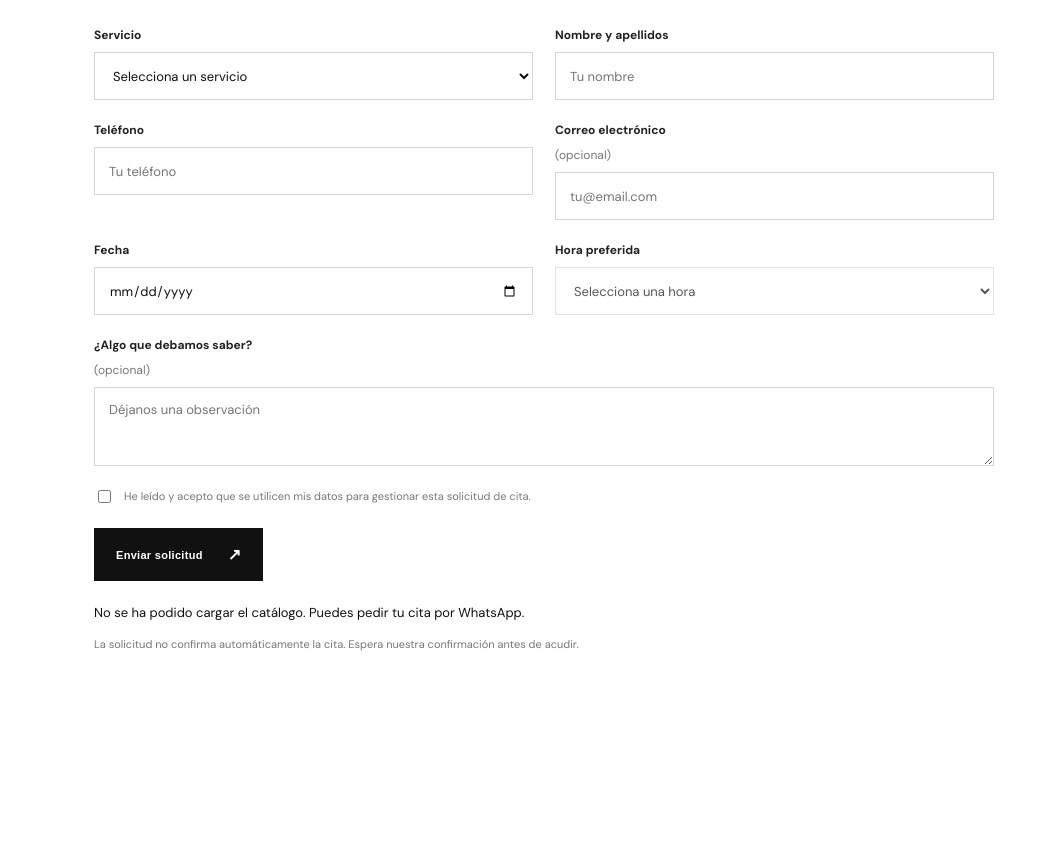
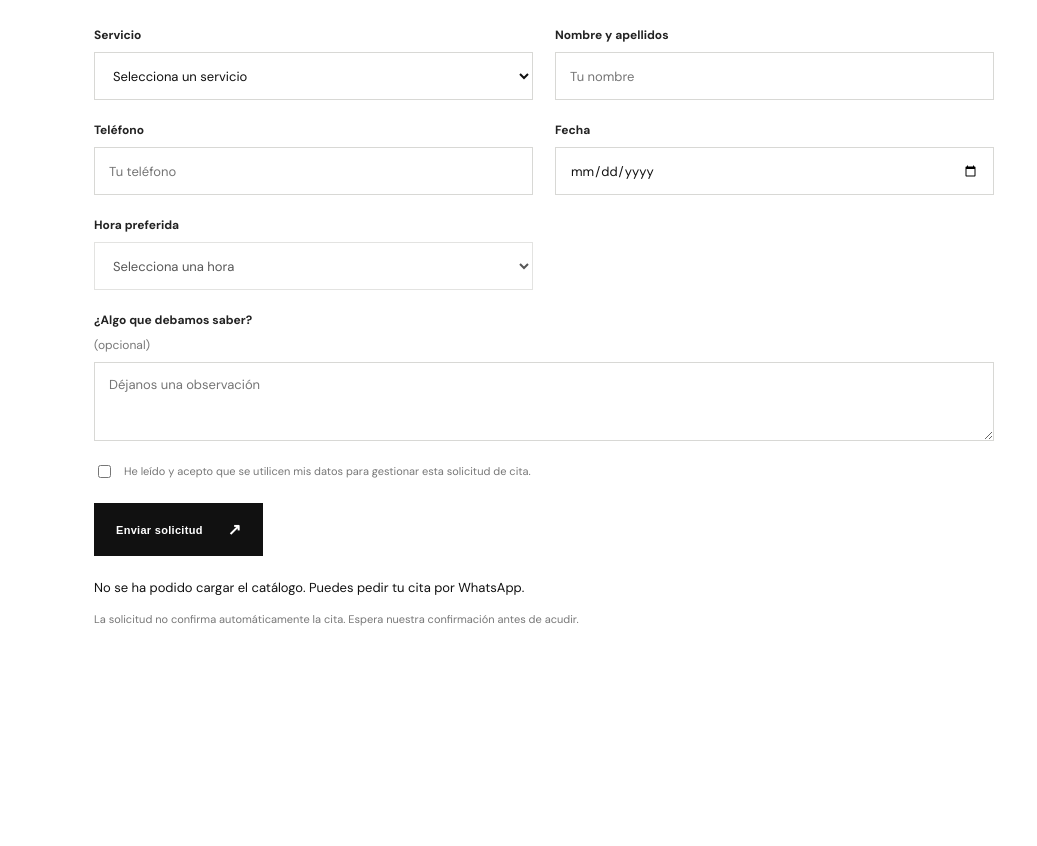
Before and after one commit to apririv1406/barberia-rivas, a website: page src/BarberiaRivas.Web/wwwroot/index.html in a window 1280 px wide. Shown: the part 2040-2886 px from the top of the page, without its empty margins (96-1133 px from the left). Drawn offline with Linux system fonts and the light colour scheme; no server answers.

Commit message:
Elimina el correo del formulario de reservas

```diff
--- a/src/BarberiaRivas.Web/wwwroot/index.html
+++ b/src/BarberiaRivas.Web/wwwroot/index.html
@@ -121,9 +121,6 @@
         <label>Teléfono
           <input name="phone" type="tel" maxlength="30" autocomplete="tel" required placeholder="Tu teléfono">
         </label>
-        <label>Correo electrónico <span>(opcional)</span>
-          <input name="email" type="email" maxlength="150" autocomplete="email" placeholder="tu@email.com">
-        </label>
         <label>Fecha
           <input name="date" id="booking-date" type="date" required>
         </label>
```
